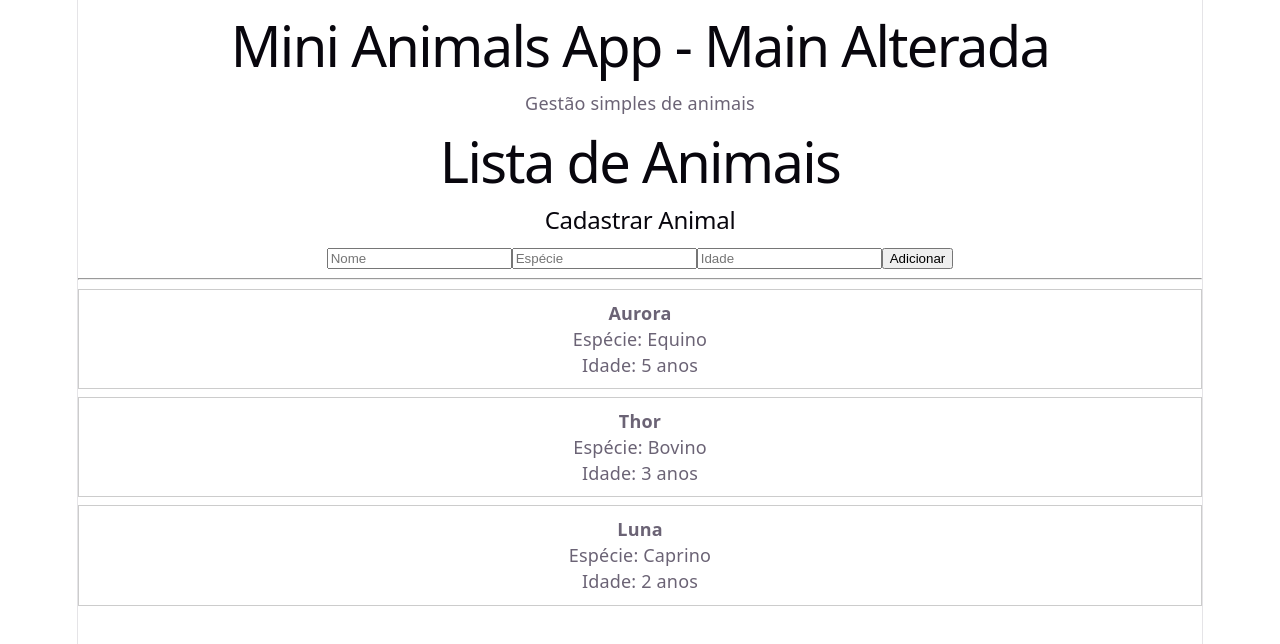
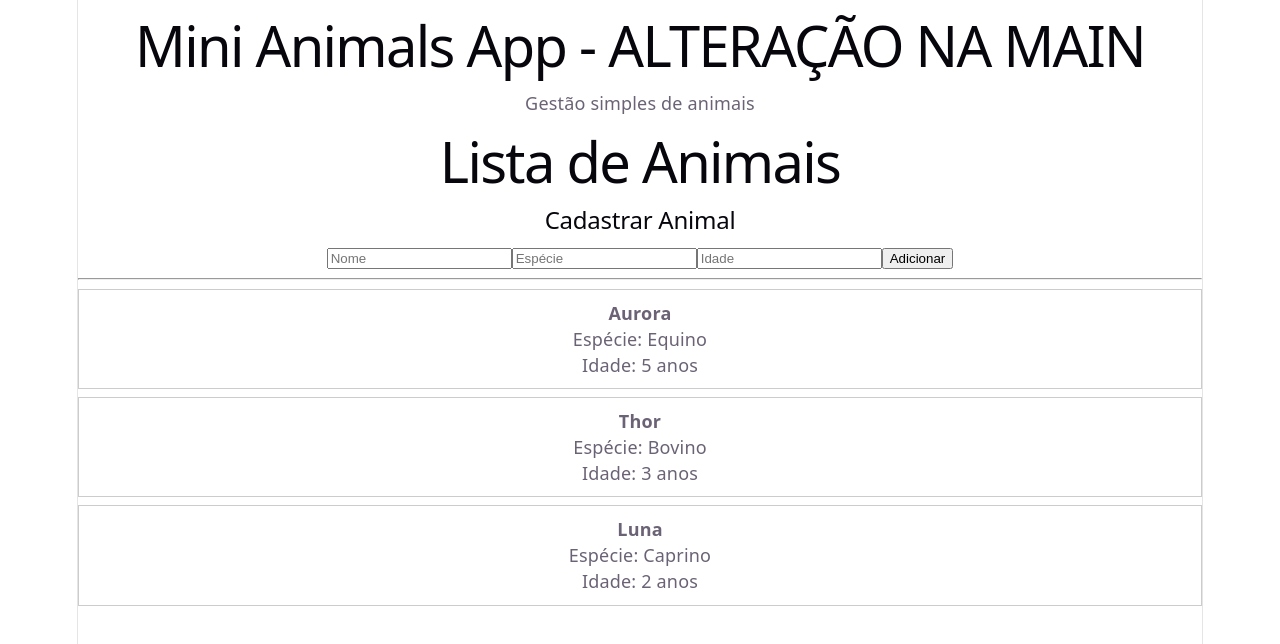
Before and after one commit to leosm360/app_react, a React (Vite) app in the folder animals-app/: page / in a window 1280 px wide. Shown: the top 644 px of the page. Built offline with nearby package versions, Linux system fonts and the light colour scheme.

Commit message:
geracao de conflito

```diff
--- a/animals-app/src/App.tsx
+++ b/animals-app/src/App.tsx
@@ -4,7 +4,7 @@ import { AnimalsPage } from "./pages/AnimalsPage"
 function App() {
   return (
     <div>
-      <h1>Mini Animals App - Main Alterada</h1>
+    <h1>Mini Animals App - ALTERAÇÃO NA MAIN</h1>
       <p>Gestão simples de animais</p>
       <AnimalsPage />
     </div>
```
